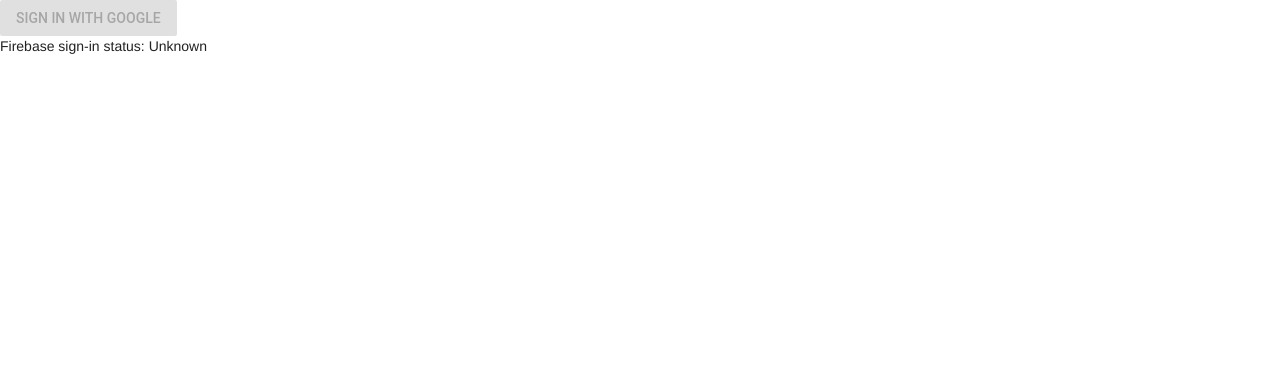
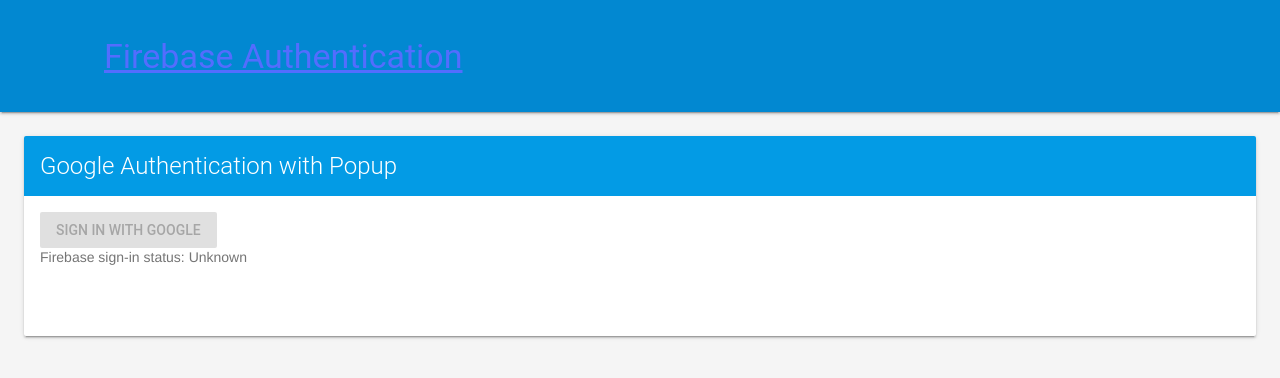
Before and after one commit to slothgamez/fireplex.github.io, a Jekyll site: the page firebase/login/index.html, which Jekyll copies as it is, in a window 1280 px wide. Shown: the top 378 px of the page. Built offline with Jekyll 4.4.1, drawn with Linux system fonts in a browser that asks for light colours; nearby versions of some CDN libraries; comment, search, counter and statistics services are not loaded.

Commit message:
Update index.html

```diff
--- a/firebase/login/index.html
+++ b/firebase/login/index.html
@@ -153,11 +153,11 @@ limitations under the License.
     };
   </script>
 </head>
-<!--<body>
+<body>
 <div class="demo-layout mdl-layout mdl-js-layout mdl-layout--fixed-header">
 
   <!-- Header section containing title -->
-  <!--<header class="mdl-layout__header mdl-color-text--white mdl-color--light-blue-700">
+  <header class="mdl-layout__header mdl-color-text--white mdl-color--light-blue-700">
     <div class="mdl-cell mdl-cell--12-col mdl-cell--12-col-tablet mdl-grid">
       <div class="mdl-layout__header-row mdl-cell mdl-cell--12-col mdl-cell--12-col-tablet mdl-cell--8-col-desktop">
         <a href="/"><h3>Firebase Authentication</h3></a>
@@ -169,12 +169,12 @@ limitations under the License.
     <div class="mdl-cell mdl-cell--12-col mdl-cell--12-col-tablet mdl-grid">
 
       <!-- Container for the demo -->
-      <!--<div class="mdl-card mdl-shadow--2dp mdl-cell mdl-cell--12-col mdl-cell--12-col-tablet mdl-cell--12-col-desktop">
+      <div class="mdl-card mdl-shadow--2dp mdl-cell mdl-cell--12-col mdl-cell--12-col-tablet mdl-cell--12-col-desktop">
         <div class="mdl-card__title mdl-color--light-blue-600 mdl-color-text--white">
           <h2 class="mdl-card__title-text">Google Authentication with Popup</h2>
         </div>
         <div class="mdl-card__supporting-text mdl-color-text--grey-600">
-          <p>Sign in with your Google account below.</p>
+          <!--<p>Sign in with your Google account below.</p>
 
           <!-- Button that handles sign-in/sign-out -->
           <button disabled class="mdl-button mdl-js-button mdl-button--raised" id="quickstart-sign-in">Sign in with Google</button>
```
